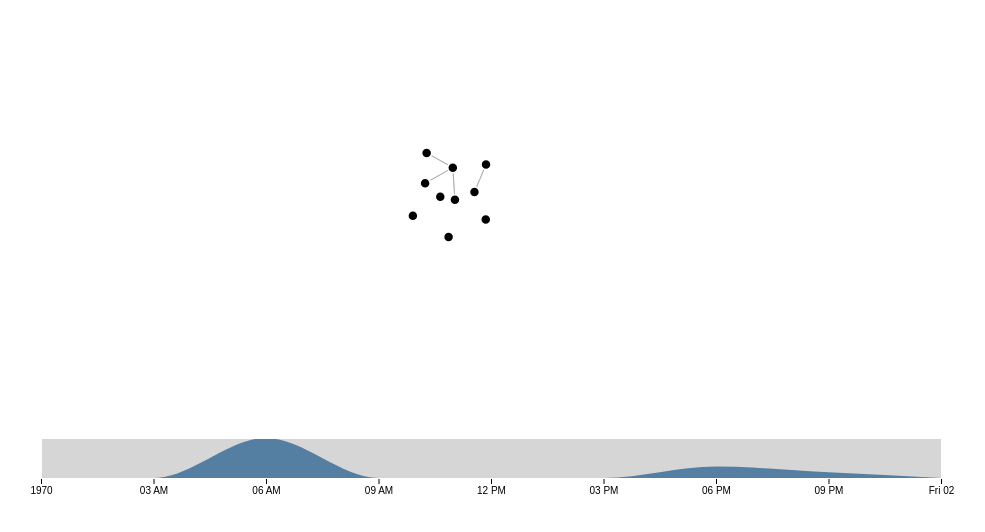
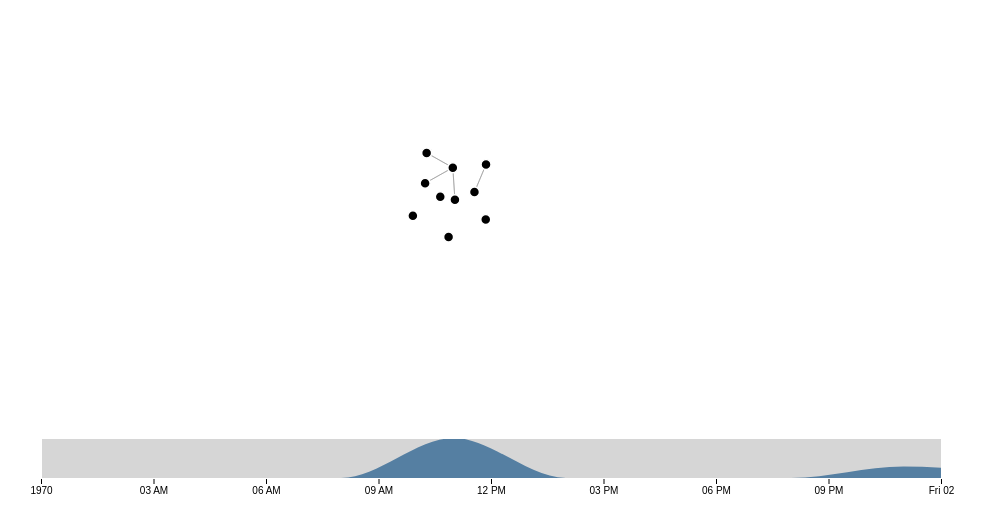
Before and after one commit to bewing03/spotify-visualization, a plain HTML site: page index.html in a window 1280 px wide. Shown: the whole page, without its empty margins (7-992 px from the left). Drawn offline with nearby package versions, Linux system fonts and the light colour scheme.

Commit message:
Changed date formatting to be in EST

```diff
--- a/index.html
+++ b/index.html
@@ -168,8 +168,10 @@
                 return this.next_index <= index && this.i <= Date.parse("1970-01-01" + elem.time.slice(elem.time.indexOf('T'))); // i <= Date.parse(elem);
             }, {'i':i, 'next_index':next_index});
             if (next_index === -1) next_index = recents.length;
-            buckets.push({"time": (new Date(i)), "count": (next_index - last_index)});
+            buckets.push({"time": (new Date(i + Date.parse("1970-01-01T05:00:00.000Z"))), "count": (next_index - last_index)});
             last_index = next_index;
+
+            if (i === Date.parse("1970-01-02T00:00:00.000Z")) buckets[0] = buckets[buckets.length - 1];
         }
 
         // x.domain(d3.extent(data, function (d) {
```
